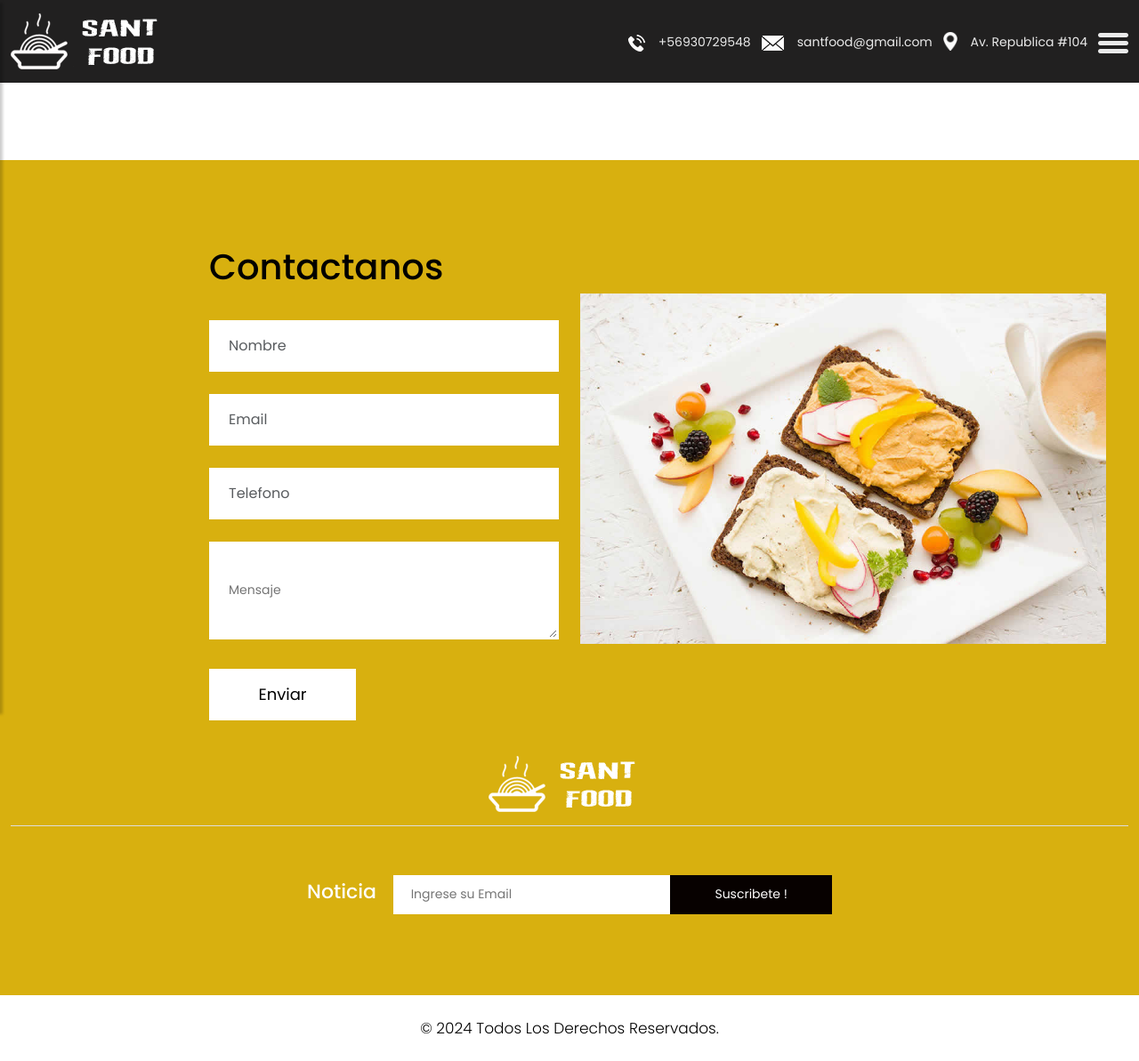
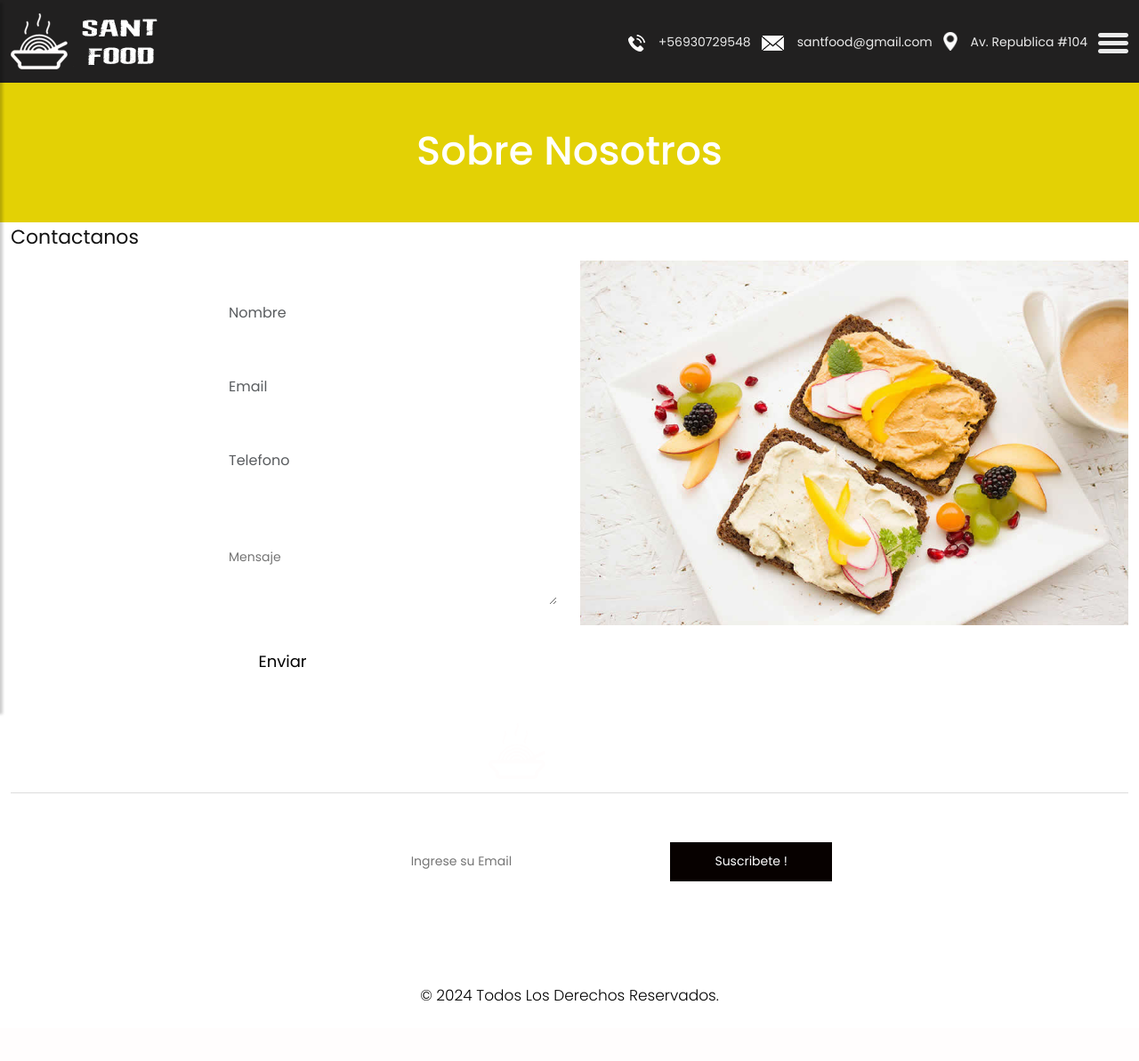
Before and after one commit to Mursito1/santfoodrail, a Django app: page /contacto in a window 1280 px wide. Shown: the whole page at 89% size. After the commit the page ends 1126 px from the top, so only its background shows below. Run offline with Django 4.2, Linux system fonts and the light colour scheme; some libraries are stand-ins or nearby versions.

Commit message:
Update contacto.html

```diff
--- a/blog/templates/contacto.html
+++ b/blog/templates/contacto.html
@@ -93,8 +93,18 @@
         </div>
     </header>
 
-    <footer>
-        <div class="footer">
+    <div class="yellow_bg">
+        <div class="container">
+            <div class="row">
+                <div class="col-md-12">
+                    <div class="title">
+                        <h2>Sobre Nosotros</h2>
+                    </div>
+                </div>
+            </div>
+        </div>
+    </div>
+
     <div class="container-fluid">
         <div class="row">
           <div class=" col-md-12">
@@ -152,7 +162,8 @@
         </div>
     </div>
 </div>
-    </footer>
+
+
 
 
     <script src="{% static 'js/jquery.min.js' %}"></script>
```
Lines whose indentation alone changed are shown as unchanged.
